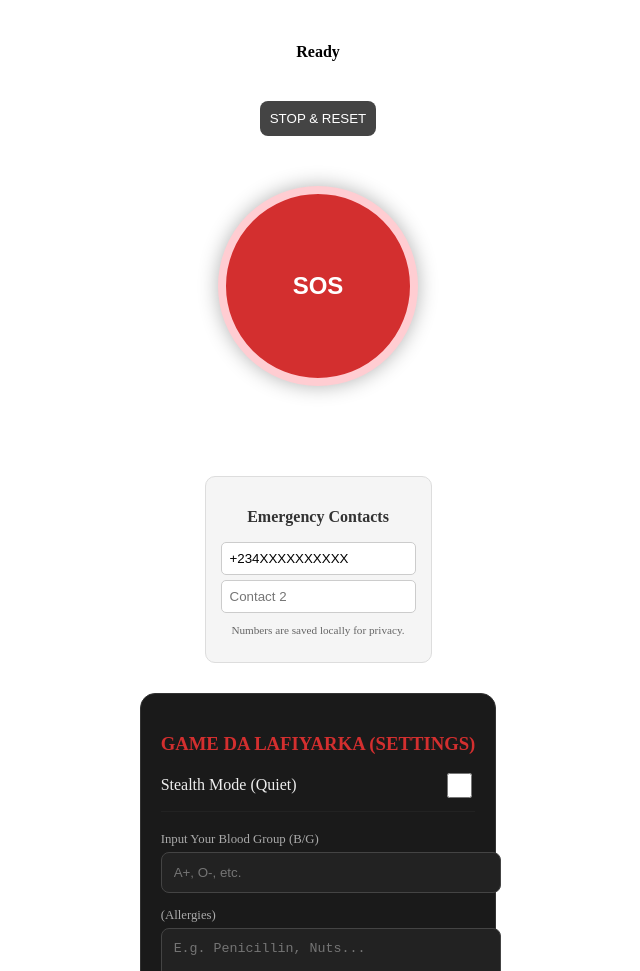
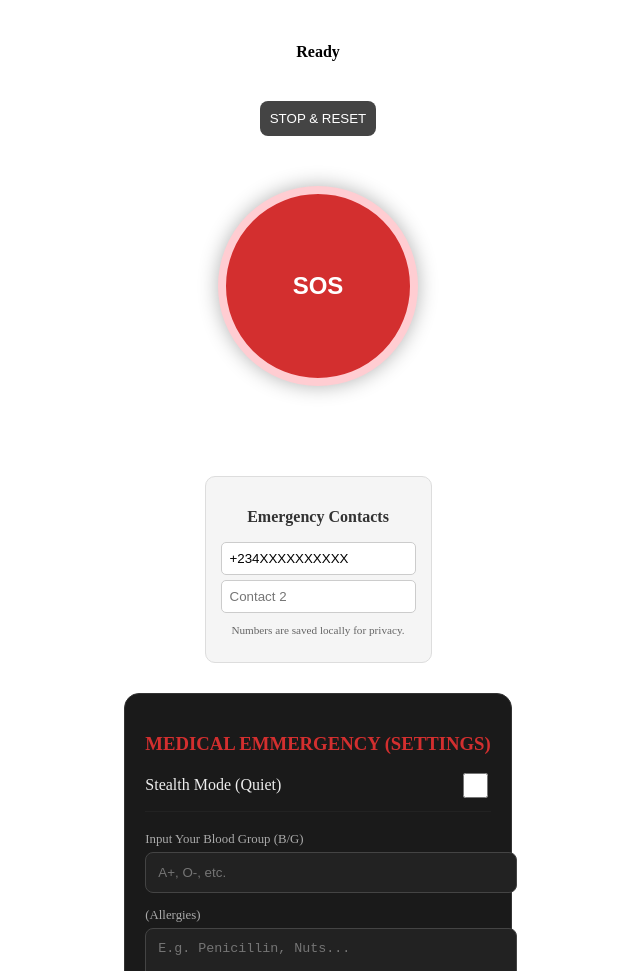
Before and after one commit to mohammedbabangida94-bit/VigilantNG, a plain HTML site: page index.html in a window 1280 px wide. Shown: the part 129-1100 px from the top of the page, without its empty margins (322-962 px from the left). Drawn offline with Linux system fonts and the light colour scheme.

Commit message:
Fix index. html and update

```diff
--- a/index.html
+++ b/index.html
@@ -81,7 +81,7 @@
         </div>
 
         <div id="vgn-settings" style="background: #1a1a1a; padding: 20px; border-radius: 15px; margin-top: 30px; border: 1px solid #333; text-align: left;">
-            <h3 style="color: #d32f2f; margin-bottom: 15px; text-transform: uppercase;">Game da Lafiyarka (Settings)</h3>
+            <h3 style="color: #d32f2f; margin-bottom: 15px; text-transform: uppercase;">Medical Emmergency (Settings)</h3>
 
         <div style="display: flex; justify-content: space-between; align-items: center; margin-bottom: 20px; padding-bottom: 10px; border-bottom: 1px solid #222;">
         <label for="stealthToggle" style="color: #eee;">Stealth Mode (Quiet)</label>
```
